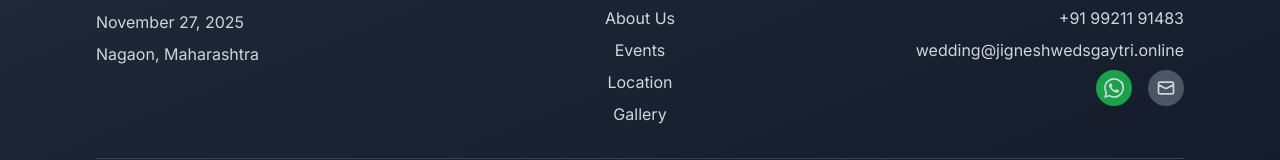
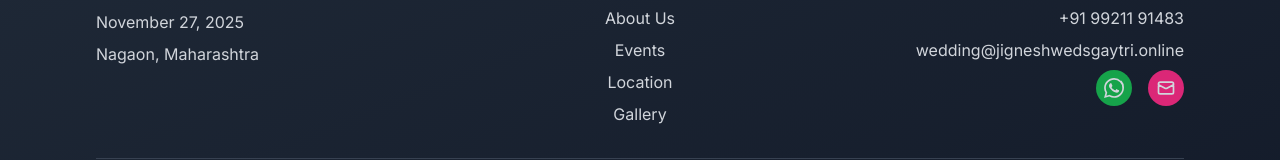
Before and after one commit to vishalsonawane03/vs-sister-wedding-invitation, a React (Vite) app: page / in a window 1280 px wide. Shown: the part 6189-6349 px from the top of the page. Built offline with nearby package versions, Linux system fonts and the light colour scheme.

Commit message:
Updated for insta

```diff
--- a/src/components/Footer.jsx
+++ b/src/components/Footer.jsx
@@ -53,9 +53,9 @@ const Footer = () => {
                   </svg>
                 </a>
                 <a
-                  href="mailto:wedding@jigneshwedsgaytri.online"
-                  className="bg-gray-600 hover:bg-gray-700 p-2 rounded-full transition-colors"
-                  aria-label="Email"
+                  href="https://www.instagram.com/patil_vishal_03?igsh=OTZnZTRka3dneW4="
+                  className="bg-pink-600 hover:bg-pink-700 p-2 rounded-full transition-colors"
+                  aria-label="Instagram"
                 >
                   <svg className="w-5 h-5" fill="none" stroke="currentColor" viewBox="0 0 24 24">
                     <path strokeLinecap="round" strokeLinejoin="round" strokeWidth={2} d="M3 8l7.89 4.26a2 2 0 002.22 0L21 8M5 19h14a2 2 0 002-2V7a2 2 0 00-2-2H5a2 2 0 00-2 2v10a2 2 0 002 2z" />
```
